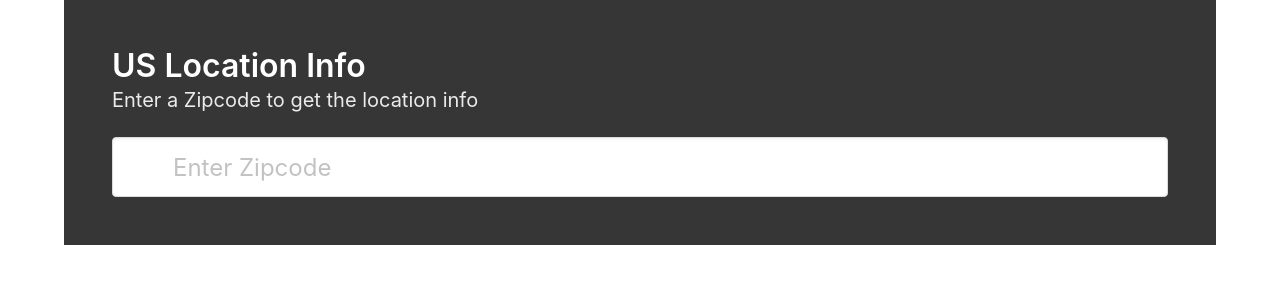
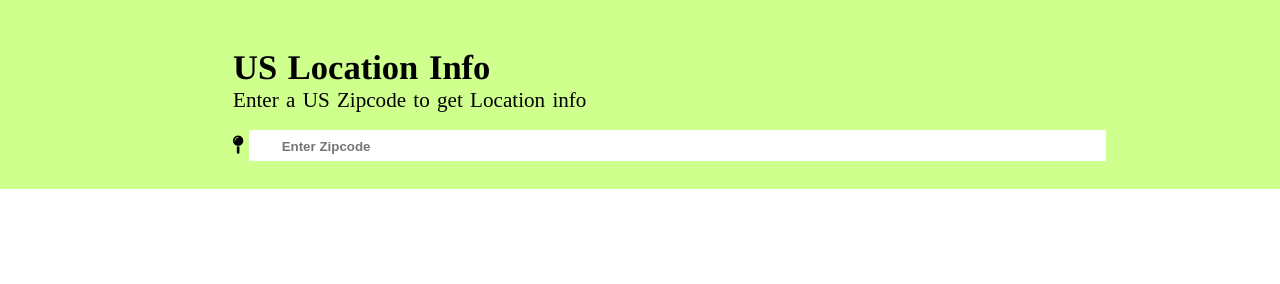
Before and after one commit to sultanarebaka/zip-code, a plain HTML site: page index.html in a window 1280 px wide. Drawn offline with nearby package versions, Linux system fonts and the light colour scheme.

Commit message:
Add files via upload

```diff
--- a/index.html
+++ b/index.html
@@ -4,28 +4,70 @@
         <meta charset="UTF-8">
         <meta name="viewport" content="width=device-width,initial-scale=1.0">
         <meta http-equiv="X-UA-Compatible" content="ie=edge">
-        <link rel="stylesheet" href="https://cdnjs.cloudflare.com/ajax/libs/bulma/0.6.0/css/bulma.css"/>
+        <link rel="stylesheet" href="https://cdnjs.cloudflare.com/ajax/libs/font-awesome/4.7.0/css/font-awesome.min.css">
         <title>Location Finder</title>
-        <style>
-            .icon-remove, .icon-check{
-                display: none;
-            }
-        </style>
     </head>
     <body>
-        <section class="hero hero-body is-dark container">
+        <style>
+            .hero-body{
+        background:#CFFF8D;
+        background-size: 10px;
+        height: 145px;
+        outline: #CFFF8D solid 20px;
+        padding-left: 225px;
+        padding-top: 2vh;
+        font-family:Arial, Helvetica, sans-serif;
+        font-size: 1.2em;
+
+
+
+    }
+    h1, h4{
+        font-family: Arial, Helvetica, sans-serif;
+         padding-bottom: 0px;
+          margin: 0;
+          word-spacing: 2px;
+    }
+    h1{
+        font-family: Times;
+        font-size: 1.8em;
+        padding-top: 3vh;
+    }
+    h4{
+        font-family: 'Times New Roman';
+        padding-top: 1px;
+        font-weight: 70;
+        font-size: 1.1em;
+        padding-bottom: 17px;
+    }
+    .zip{
+        background: white;
+        font-family: Arial, Helvetica, sans-serif;
+        height: 7px;
+        padding: 0px 645px 0px 33px;
+        padding-top: 1.6vh;
+        padding-bottom: 11px;
+        border: white;
+        font-weight: 550;
+    }
+    .fa-map-pin{
+        padding-right: 0px;
+        font-size: .7em;
+
+    }
+
+
+        </style>
+        <section class="hero hero-body">
         <h1 class="title">US Location Info</h1>
-        <h2 class="subtitle">Enter a Zipcode to get the location info</h2>
+        <h4 class="subtitle">Enter a US Zipcode to get Location info</h4>
         <form id="zipForm">
             <div class="field">
                 <div class="control has-icons-left has-icons-right">
+                    <span class="icon"></span>
+                    <i class="fa fa-map-pin" style="font-size:18px"></i>
                     <input class="input zip is-large" type="text" placeholder="Enter Zipcode">
-                    <span class="icon is-small is-left">
-                        <i class="fa fa-map-pin"></i>
-                    </span>
-                    <span class="icon is-small is-right icon-check">
-                        <i class="fa fa-check"></i>
-                    </span>
+
                 </div>
             </div>
         </form>
@@ -104,6 +146,14 @@
             // show correct icon
             document.querySelector('.icon-${icon}').style.display = 'inline-flex';
         }
+        // delete location box
+        function deleteLocation(e){
+            if(e.target.className == 'delete'){
+                document.querySelector('.message').remove();
+                document.querySelector('.zip').value = '';
+                document.querySelector('.icon-check').remove();
+            }
+        }
 
     </script>
     </body>
```
